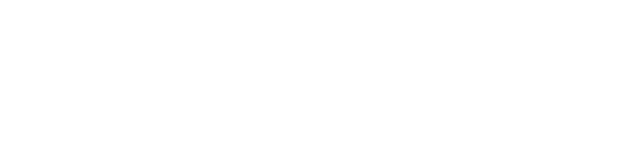
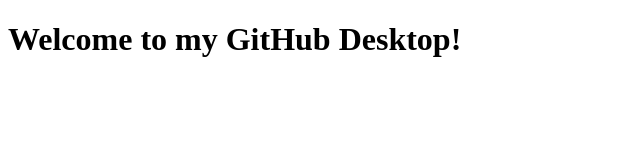
Before and after one commit to marniandriani/maenapa.com, a plain HTML site: page index.html in a window 1280 px wide. Shown: the whole page, without its empty margins (0-640 px from the left). Drawn offline with Linux system fonts and the light colour scheme.

Commit message:
tambahkan doc dll

```diff
--- a/index.html
+++ b/index.html
@@ -3,11 +3,12 @@
 <html>
 <head>
 
-<title></title>
+<title>Test GITHUB DESKTOP</title>
 
 </head>
 
 <body>
+<h1>Welcome to my GitHub Desktop!</h1>
 </body>
 
 </html>
```
